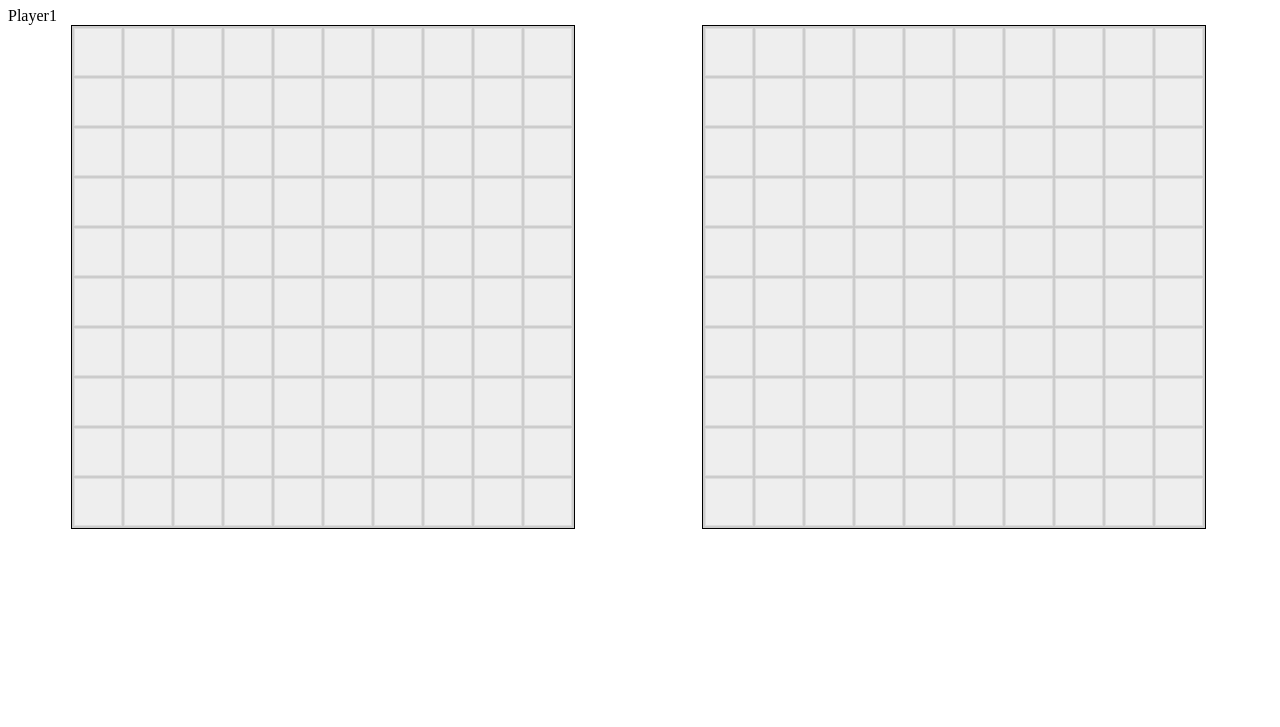
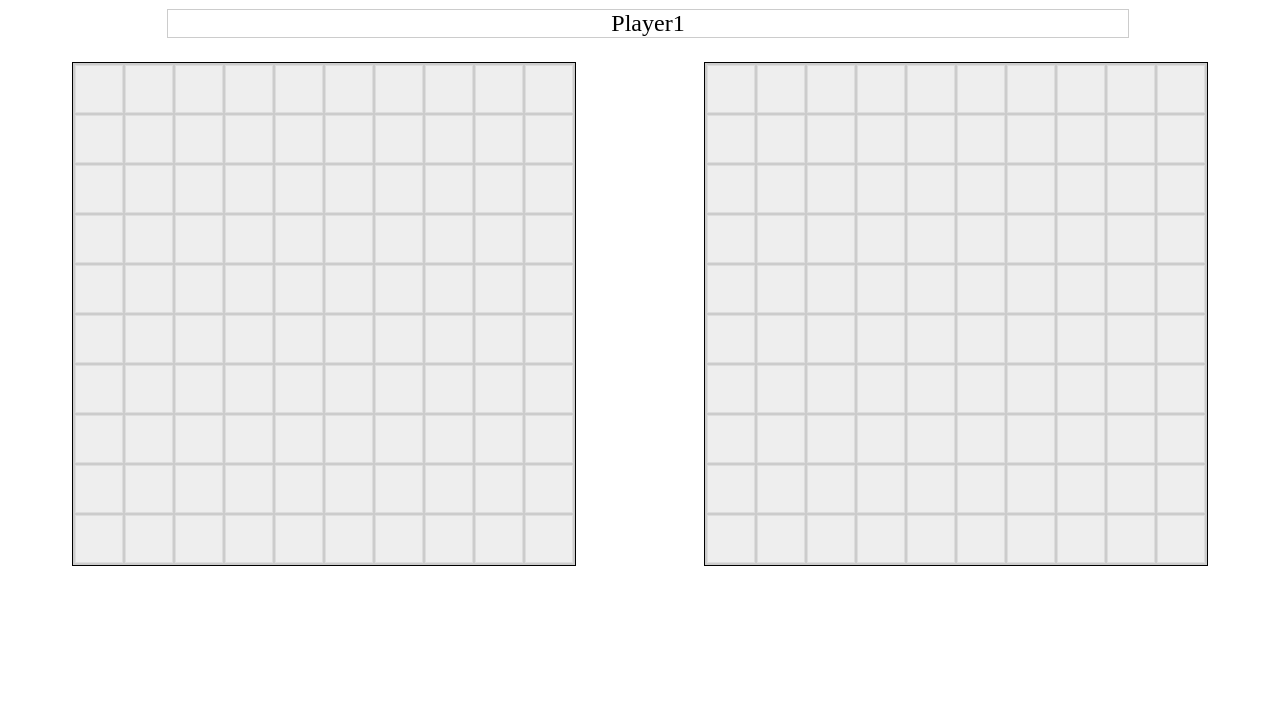
Before and after one commit to rkaw92/warsawjs-workshop-15-battleship, a website: page index.html in a window 1280 px wide. Shown: the part 73-800 px from the top of the page. Drawn offline with Linux system fonts and the light colour scheme.

Commit message:
Add styling

```diff
--- a/index.html
+++ b/index.html
@@ -3,6 +3,16 @@
   <head>
     <title>Statki</title>
     <style>
+      .gameComponent {
+        width: 80em;
+      }
+      .turnIndicatorComponent {
+        width: 40em;
+        text-align: center;
+        margin: 1em auto;
+        font-size: 150%;
+        border: 1px solid #ccc;
+      }
       table.gameboard {
         width: auto;
         height: auto;
@@ -10,7 +20,7 @@
         margin-right: 5%;
         box-sizing: border-box;
         border: 1px solid black;
-        float: left;
+        display: inline-block;
         background-color: #CCC;
       }
       table.gameboard td {
```
